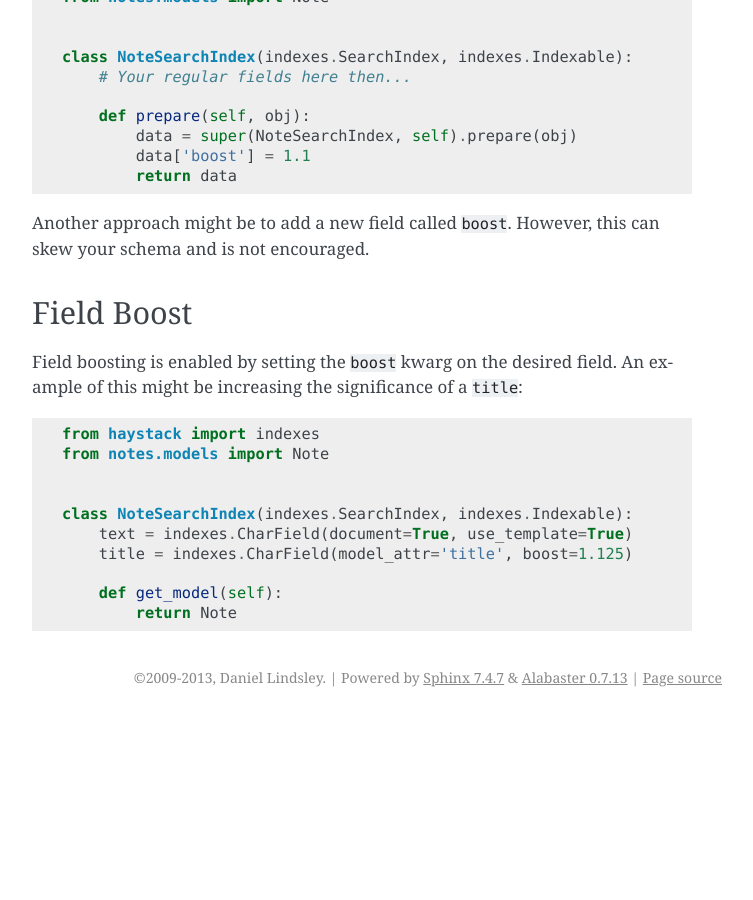
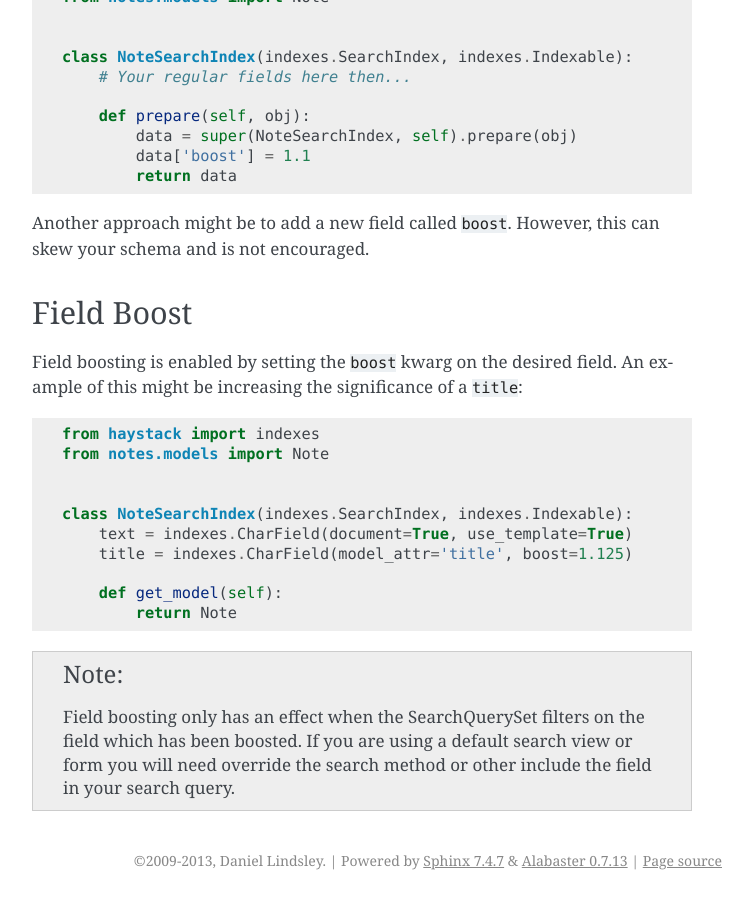
Before and after one commit to django-haystack/django-haystack, a Sphinx documentation site: the page built from docs/boost.rst, in a window 1280 px wide and 900 px high, scrolled down 1369 px. Shown: the whole window, without its empty margins (388-1141 px from the left). Built offline with Sphinx 7.4.7, drawn with Linux system fonts in a browser that asks for light colours; before the commit the page ends 2086 px from its top, so only the background shows below that.

Commit message:
Note that field boost requires the field be searched

```diff
--- a/docs/boost.rst
+++ b/docs/boost.rst
@@ -94,3 +94,10 @@ An example of this might be increasing the significance of a ``title``::
 
         def get_model(self):
             return Note
+
+.. note::
+
+  Field boosting only has an effect when the SearchQuerySet filters on the
+  field which has been boosted. If you are using a default search view or
+  form you will need override the search method or other include the field
+  in your search query.
```
